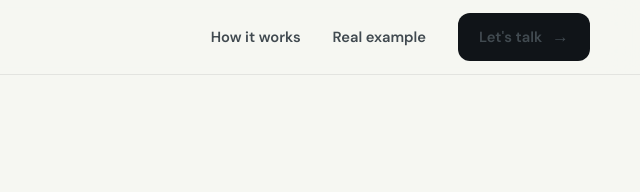
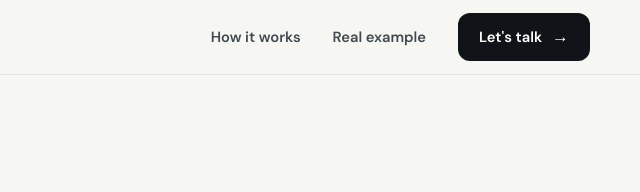
Before and after one commit to RyanGuitar/realtime, a website with bundled scripts: page index.html in a window 1280 px wide. Shown: the top 192 px of the page, 640-1280 px from the left. Built offline with nearby package versions, Linux system fonts and the light colour scheme.

Commit message:
Improve navigation button contrast

```diff
--- a/css/styles.css
+++ b/css/styles.css
@@ -41,6 +41,7 @@ button, a { -webkit-tap-highlight-color: transparent; }
 .brand-dot { color: #7aa800; }
 .nav-links { display: flex; align-items: center; gap: 32px; }
 .nav-links > a { color: #414a50; font-size: .92rem; font-weight: 600; text-decoration: none; }
+.nav-links > a.button { color: #fff; }
 .nav-links > a:hover { color: var(--ink); }
 .button {
   display: inline-flex;
```
Also changed, not shown: dist/client/css/styles.css.
